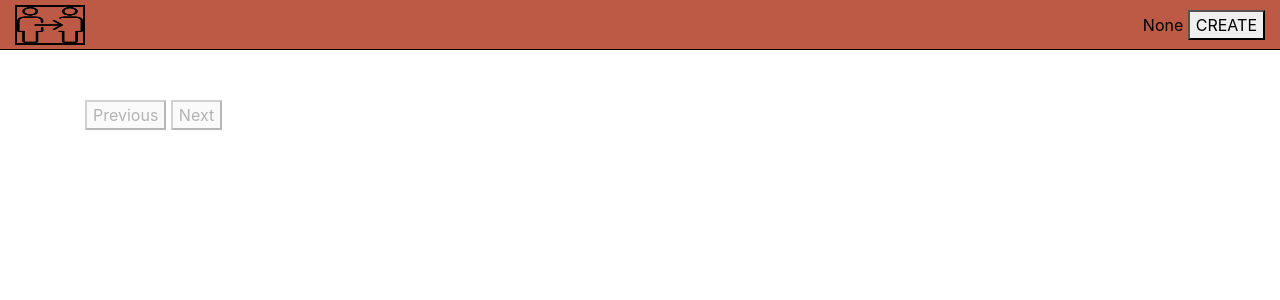
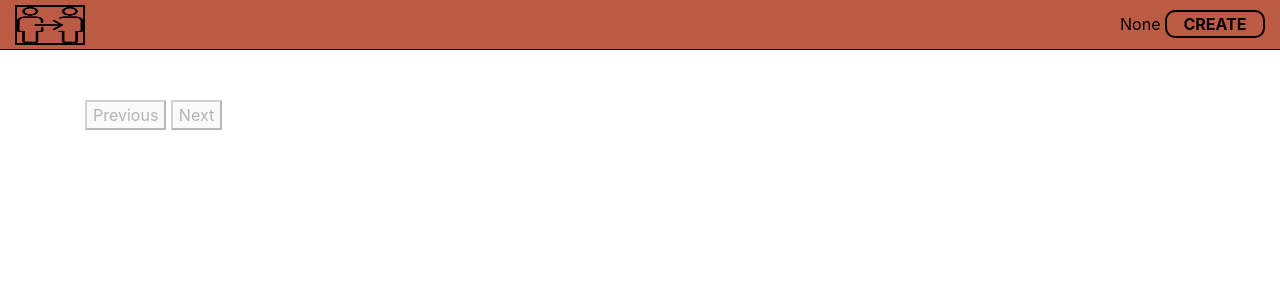
Before and after one commit to arlynn813/reddit, a Flask app: page /1/feed in a window 1280 px wide. Shown: the top 300 px of the page. Run offline with Flask 2, Linux system fonts and the light colour scheme.

Commit message:
merge resolution

```diff
--- a/templates/index.html
+++ b/templates/index.html
@@ -23,7 +23,7 @@
                 {% else %}
                        <a href="{{ url_for('profile', user_id=session['user_id']) }}">{{ user }}</a>
                 {% endif %}
-                <a href="{{ url_for('create', user_id=session['user_id']) }}"><button>CREATE</button></a>
+                <a href="{{ url_for('create', user_id=session['user_id']) }}"><button class="btn-nav">CREATE</button></a>
             </div>
         {% endblock %}
     </nav>
```
